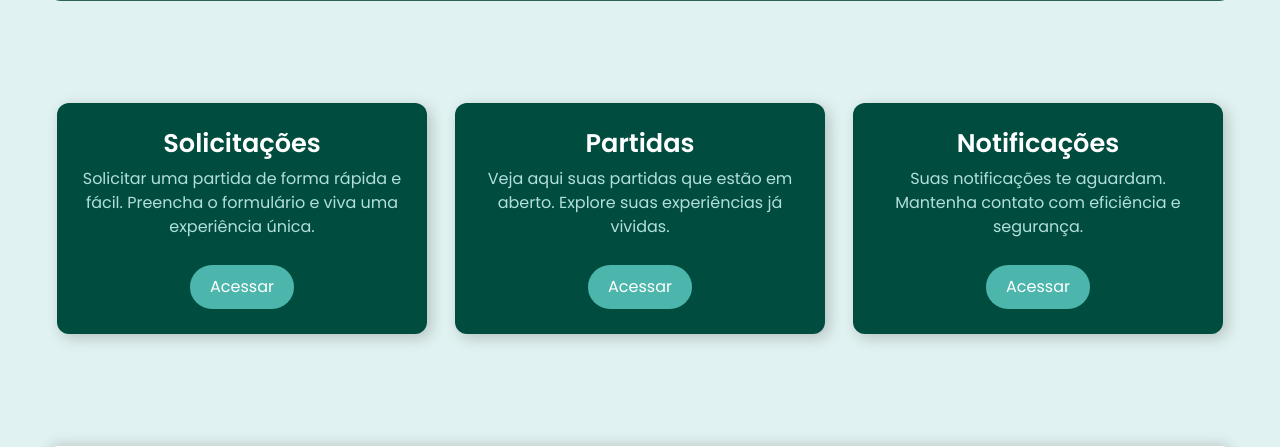
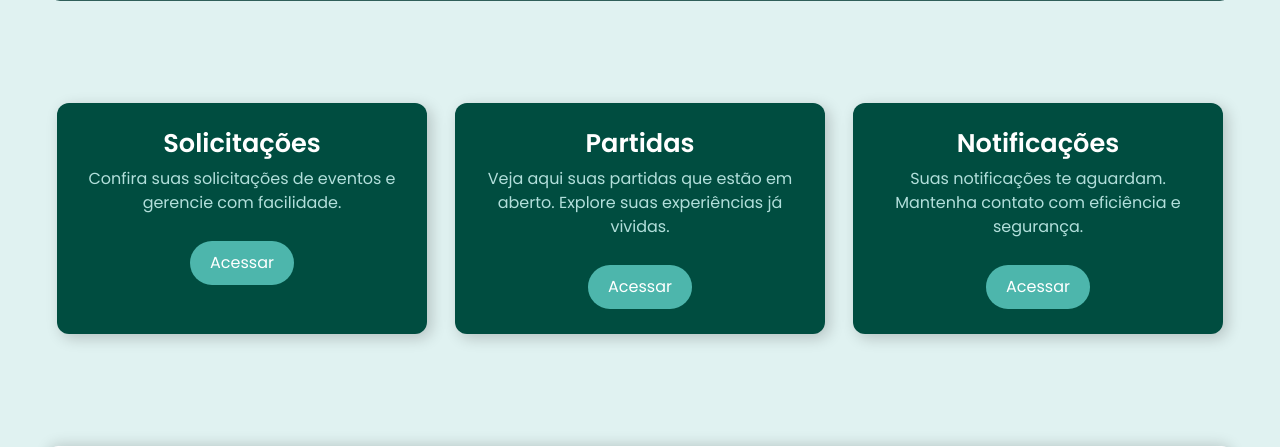
Before and after one commit to arianevaleira/Projeto-Arbitros, a Flask app: page /home in a window 1280 px wide. Shown: the part 470-917 px from the top of the page. Run offline with Flask 3, Linux system fonts and the light colour scheme; a user stored in the database is signed in; data that the repository does not hold is empty; some libraries are stand-ins or nearby versions.

Commit message:
Alterações Login e Home

```diff
--- a/static/css/styles.css
+++ b/static/css/styles.css
@@ -15,7 +15,6 @@ body {
     align-items: center;
     min-height: 90vh;
     margin-top: 20px;
-    /* background-color: #E0F2F1; */
 }
 
 
--- a/templates/home.html
+++ b/templates/home.html
@@ -79,7 +79,7 @@
         <div class="cards-container">
             <div class="card-custom">
                 <h3>Solicitações</h3>
-                <p>Solicitar uma partida de forma rápida e fácil. Preencha o formulário e viva uma experiência única.</p>
+                <p>Confira suas solicitações de eventos e gerencie com facilidade.</p>
                 <a href="{{url_for('solicitacao')}}" class="btn-custom">Acessar</a>
             </div>
             <div class="card-custom">
--- a/templates/login.html
+++ b/templates/login.html
@@ -91,6 +91,7 @@
                         </div>
                     </div>
 
+
                    <div class="gru-input" style="margin-top: 20px;">
                         <label>Selecione Sua Área:</label>
                         <select id="userType" name="tipo" class="form-control">
```
